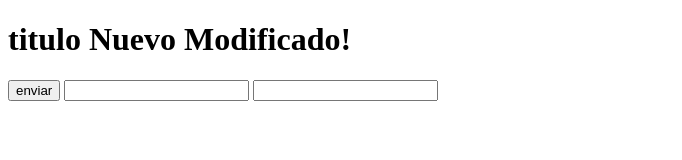
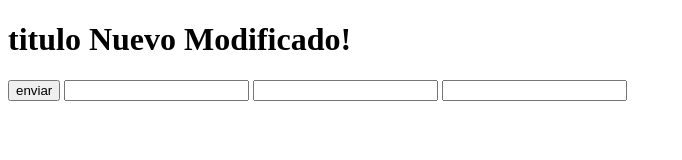
Before and after one commit to damianb1884/hello-world-git, a plain HTML site: page index.html in a window 1280 px wide. Shown: the whole page, without its empty margins (0-682 px from the left). Drawn offline with Linux system fonts and the light colour scheme.

Commit message:
se agrego age

```diff
--- a/index.html
+++ b/index.html
@@ -12,6 +12,7 @@
         <input type="button" value="enviar">
         <input type="text" name="FirstName" id="FirstName">
         <input type="text" name="LastName" id="LastName">
+        <input type="number" name="age" id="age">
     </form>
 </body>
 </html>
```
